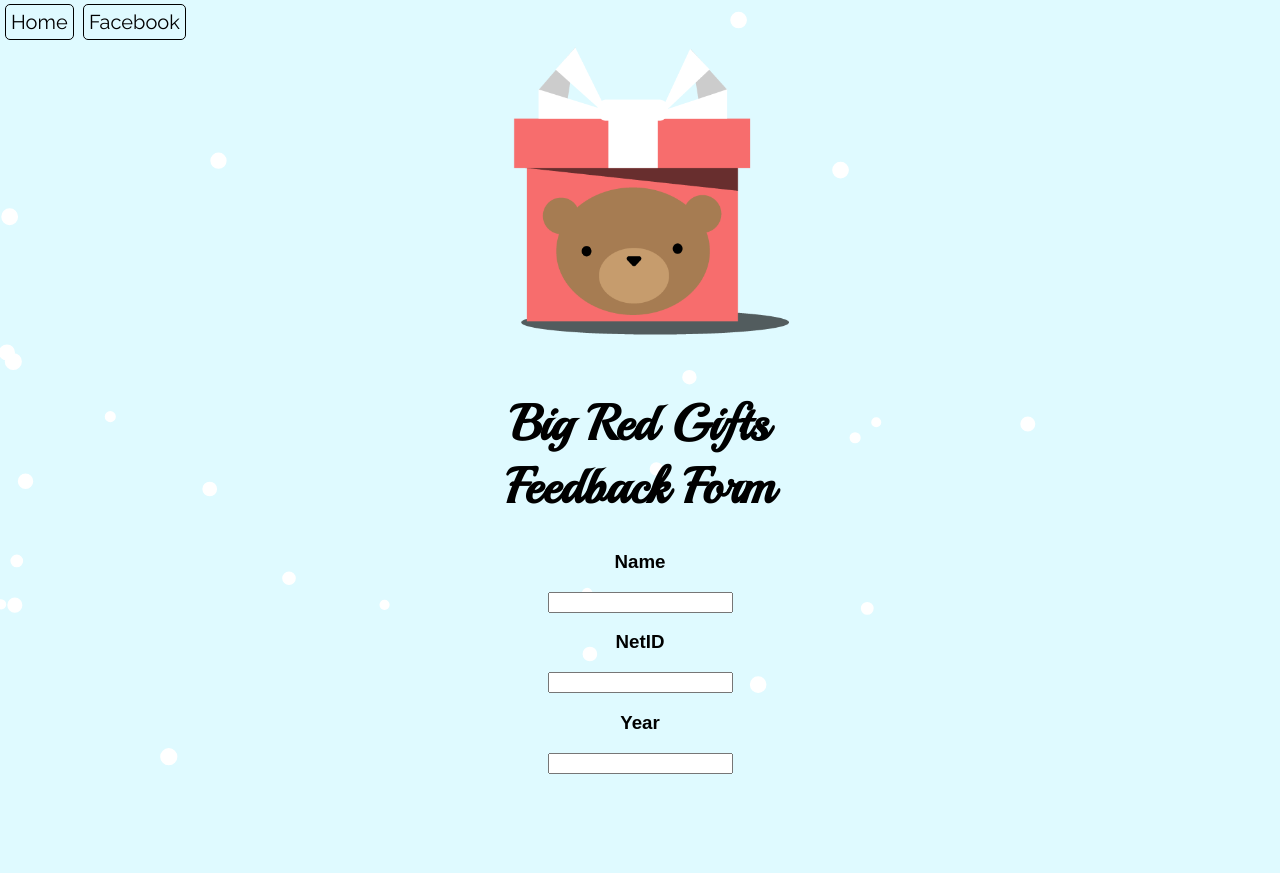
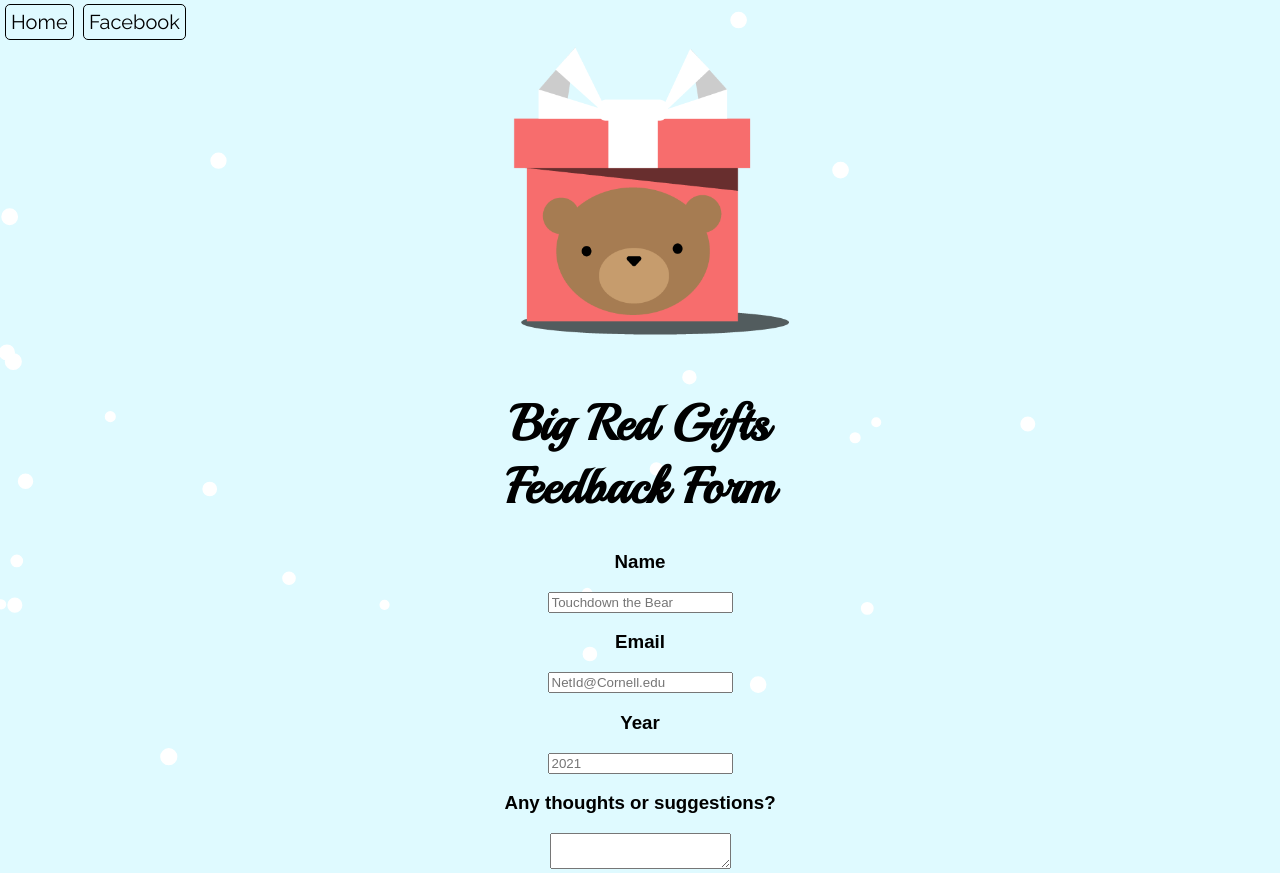
Before and after one commit to ChrisUmeki/feedback-form, a React (Create React App) app: page / in a window 1280 px wide. Before the commit the page ends 800 px from the top, so only its background shows below. Built offline with nearby package versions, Linux system fonts and the light colour scheme.

Commit message:
add long answer

```diff
--- a/src/App.js
+++ b/src/App.js
@@ -1,25 +1,53 @@
 import React, { Component } from 'react';
 import logo from './logo.png';
 //import './all.css';
-class ShortAnswer extends Component {
+class ShortInput extends Component {
   constructor(props) {
     super(props);
     this.state = {
-      name : '',
+      content : '',
       prompt : props.prompt,
+      type : props.type,
+      placeholder : props.placeholder,
     };
   }
-  handleNameChange = event => {
-    this.setState({ name: event.target.value})
+  handleContentChange = event => {
+    this.setState({ content: event.target.value})
   };
   render () {
     return (
       <div>
         <h3>{this.state.prompt}</h3>
         <input
-          type="text"
-          value={this.state.name}
-          onChange={this.handleNameChange}
+          type={this.state.type}
+          placeholder={this.state.placeholder}
+          value={this.state.content}
+          onChange={this.handleContentChange}
+          required
+        />
+      </div>
+      );
+  }
+}
+
+class LongInput extends Component {
+  constructor(props) {
+    super(props);
+    this.state = {
+      content : '',
+      prompt : props.prompt,
+    };
+  }
+  handleContentChange = event => {
+    this.setState({ content: event.target.value})
+  };
+  render () {
+    return (
+      <div>
+        <h3>{this.state.prompt}</h3>
+        <textarea
+          value={this.state.content}
+          onChange={this.handleContentChange}
         />
       </div>
       );
@@ -27,11 +55,15 @@
 }
 
 class App extends Component {
-  renderShort(str) {
-    return <ShortAnswer prompt = {str}/>;
+  renderShortInput(prompt, type, placeholder) {
+    return <ShortInput
+              prompt = {prompt}
+              type = {type}
+              placeholder = {placeholder}
+            />;
   }
-  renderLong(str) {
-    return;
+  renderLongInput(prompt) {
+    return <LongInput prompt = {prompt}/>;
   }
 
   render() {
@@ -44,9 +76,10 @@
           <h1>Big Red Gifts<br/>Feedback Form</h1>
         </div>
         <div className="sign_up">
-          {this.renderShort("Name")}
-          {this.renderShort("NetID")}
-          {this.renderShort("Year")}
+          {this.renderShortInput("Name","text","Touchdown the Bear")}
+          {this.renderShortInput("Email","email","NetId@Cornell.edu")}
+          {this.renderShortInput("Year","text","2021")}
+          {this.renderLongInput("Any thoughts or suggestions?")}
 
         </div>
       </div>
```
